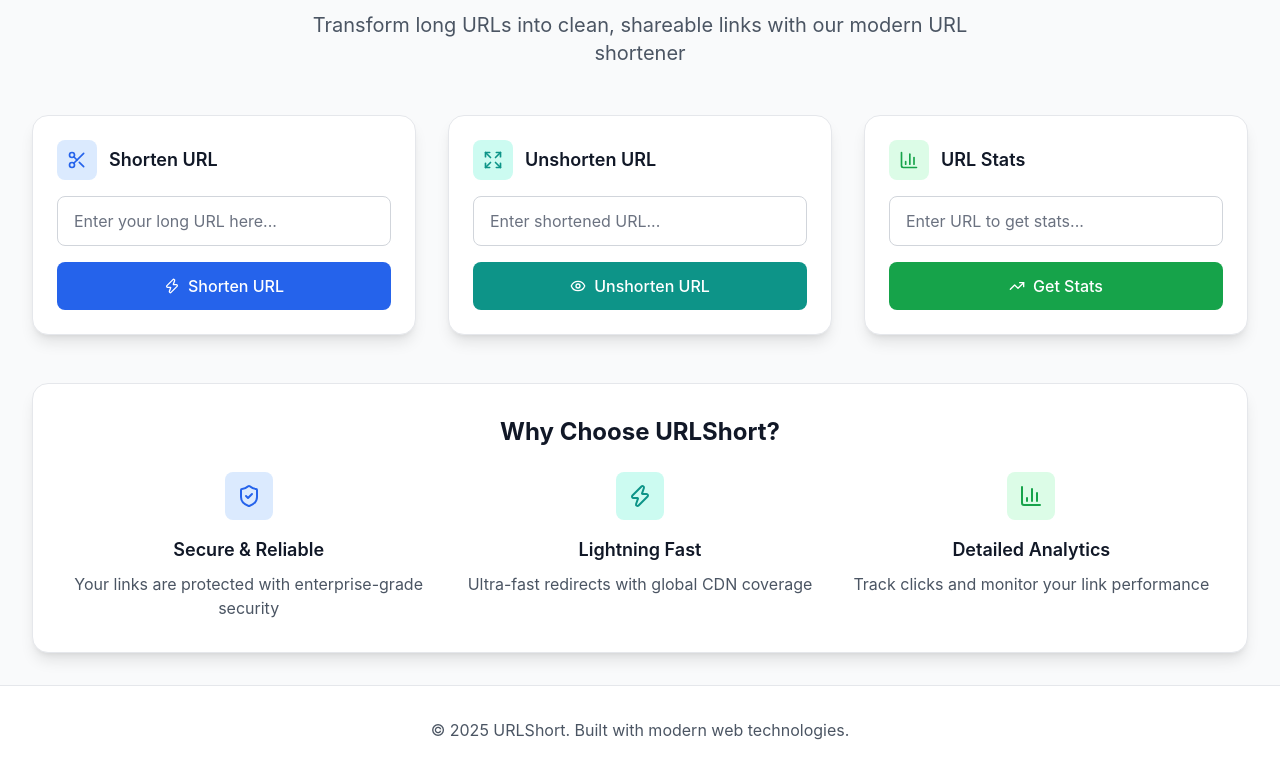
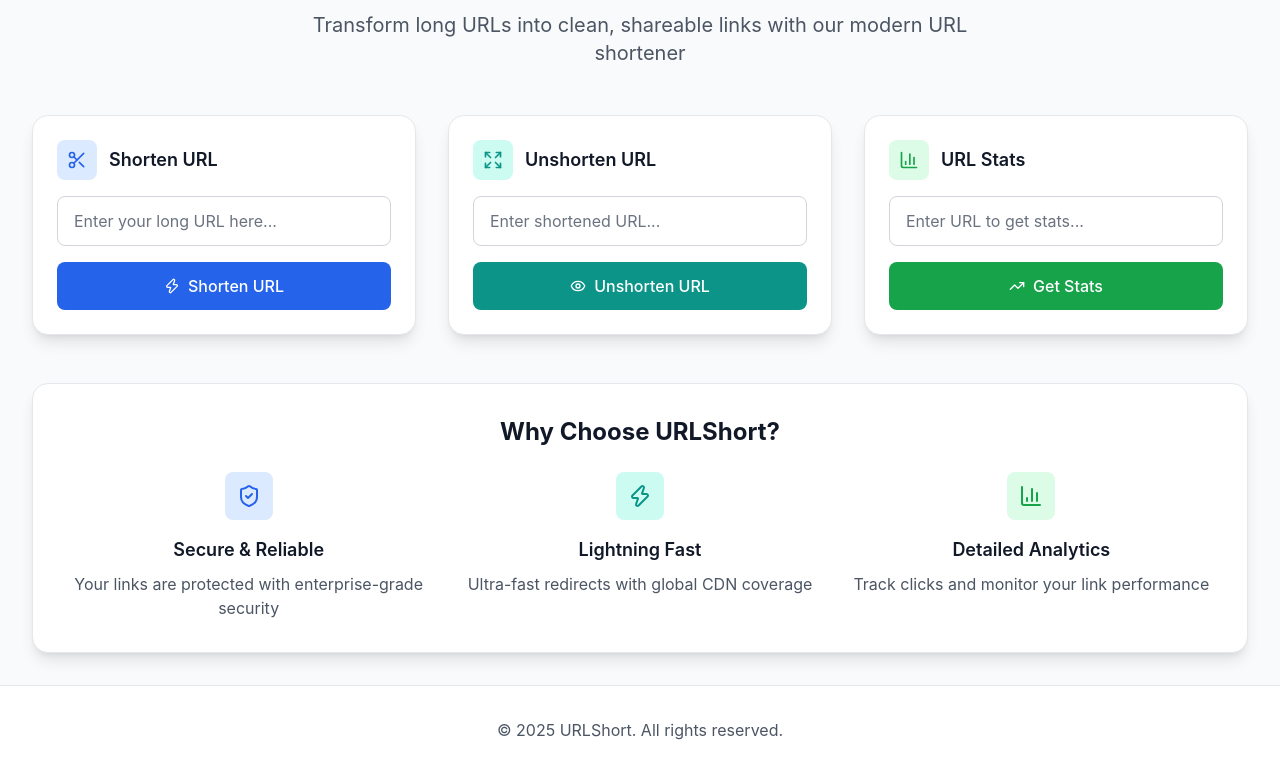
Before and after one commit to hakkm/url-shortener-serverless, a website built with Vite: page index.html in a window 1280 px wide. Shown: the part 142-916 px from the top of the page. Built offline with nearby package versions, Linux system fonts and the light colour scheme.

Commit message:
modify index.html footer

```diff
--- a/index.html
+++ b/index.html
@@ -209,7 +209,7 @@
         <div class="max-w-7xl mx-auto px-4 sm:px-6 lg:px-8 py-8">
             <div class="text-center">
                 <p class="text-gray-600 dark:text-gray-400">
-                    &copy; 2025 URLShort. Built with modern web technologies.
+                    &copy; 2025 URLShort. All rights reserved.
                 </p>
             </div>
         </div>
```
